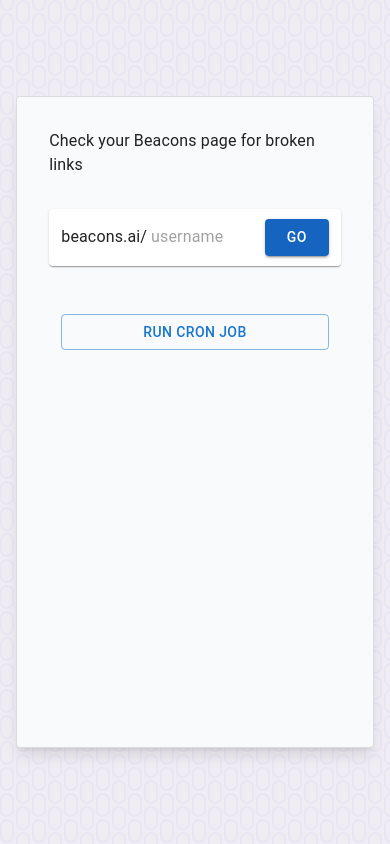
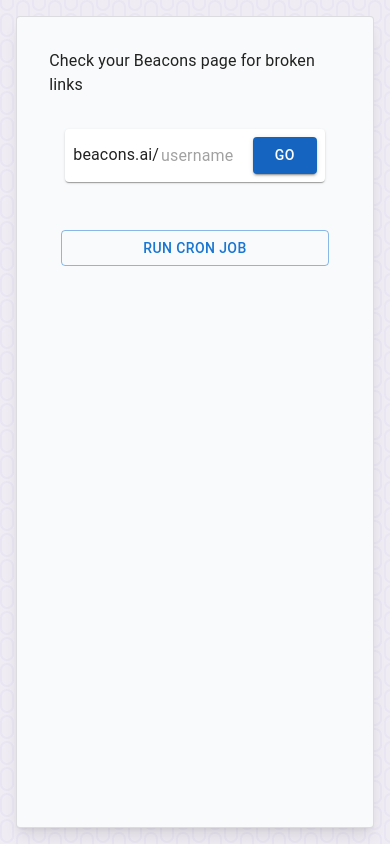
Before and after one commit to Jamesllllllllll/beacons-link-checker, a Next.js app: page / in a window 390 px wide. Built offline with nearby package versions, Linux system fonts and the light colour scheme.

Commit message:
Input style tweaks

```diff
--- a/src/app/page.jsx
+++ b/src/app/page.jsx
@@ -53,7 +53,7 @@
   };
 
   return (
-    <main className="flex min-h-screen justify-center min-height-screen py-24 gap-12">
+    <main className="flex min-h-screen justify-center py-4 sm:py-24 gap-12">
       <Paper
         variant="outlined"
         color="neutral"
@@ -64,18 +64,19 @@
         <Paper
           component="form"
           sx={{
-            p: '2px 4px',
+            // p: '2px 4px',
             display: 'flex',
             alignItems: 'center',
             justifyContent: 'center',
           }}
+          className="mx-4 sm:mx-0"
           onSubmit={checkBeacons}
         >
           <FormLabel className="sr-only">Enter your Beacons username</FormLabel>
           <Stack direction="row" alignItems="center"  width="100%" className="p-2">
             <Typography className="font-bold mx-0">beacons.ai/</Typography>
             <InputBase
-              className="pl-1"
+              className="pl-[2px] mt-[1px]"
               placeholder="username"
               required
               size="medium"
```
